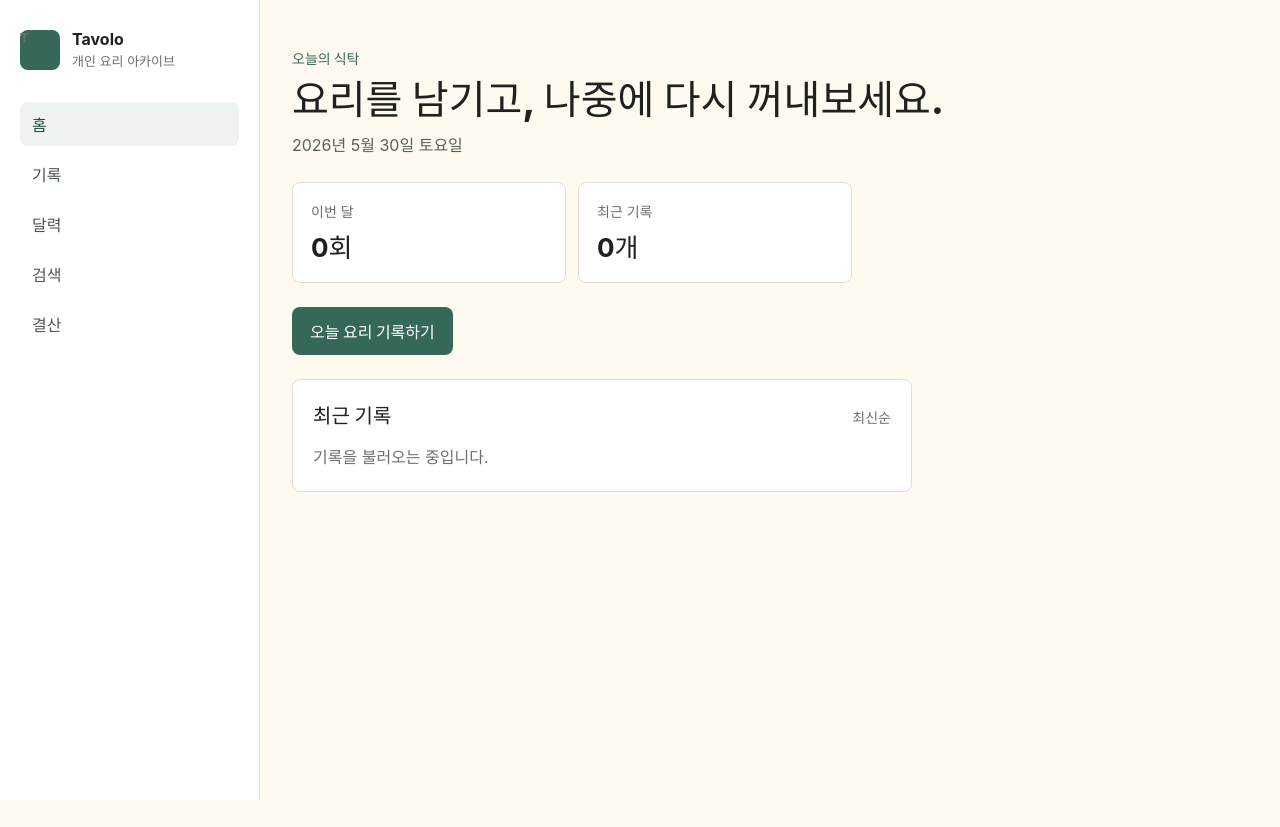
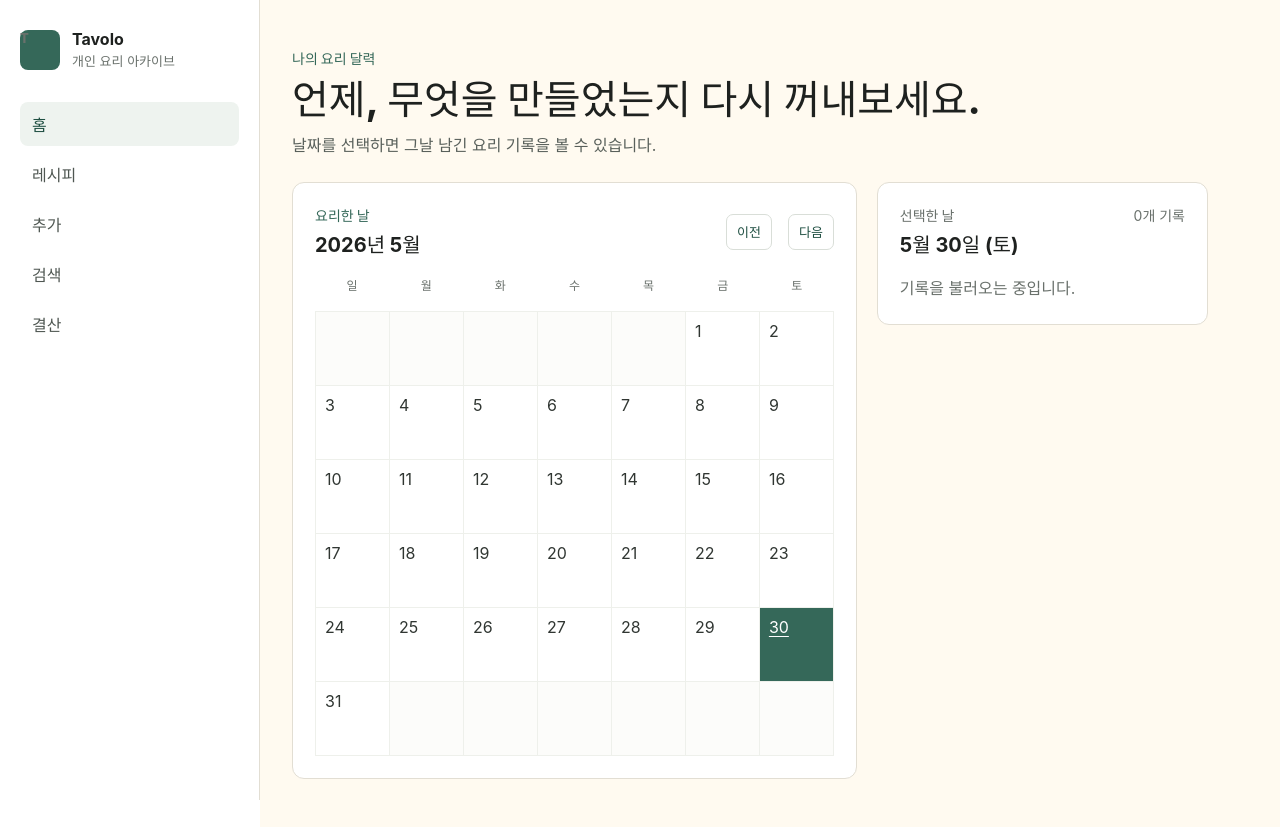
Before and after one commit to hyeonch/tavolo, a React (Vite) app: page / in a window 1280 px wide. Before the commit the page ends 800 px from the top, so only its background shows below. Built offline with nearby package versions, Linux system fonts and the light colour scheme.

Commit message:
기능: 달력 중심 홈과 레시피 탭 자리 추가

```diff
--- a/src/App.tsx
+++ b/src/App.tsx
@@ -8,12 +8,11 @@ import {
   createMediaObjectUrl,
   getMediaByIdAsync,
   listMealRecordsAsync,
-  listRecentMealRecordsAsync,
   revokeMediaObjectUrl,
 } from './db';
 import type { MealRecord } from './types/meal';
 
-type RouteKey = 'home' | 'add' | 'calendar' | 'search' | 'recap' | 'detail';
+type RouteKey = 'home' | 'recipes' | 'add' | 'search' | 'recap' | 'detail';
 
 type Route = {
   key: RouteKey;
@@ -22,8 +21,8 @@ type Route = {
 
 const routes: Route[] = [
   { key: 'home', label: '홈' },
-  { key: 'add', label: '기록' },
-  { key: 'calendar', label: '달력' },
+  { key: 'recipes', label: '레시피' },
+  { key: 'add', label: '추가' },
   { key: 'search', label: '검색' },
   { key: 'recap', label: '결산' },
 ];
@@ -33,6 +32,8 @@ type HomeMealCard = {
   thumbnailUrl: string | null;
 };
 
+const emptyMealRecords: MealRecord[] = [];
+
 function createLocalId(prefix: string) {
   if (typeof crypto.randomUUID === 'function') {
     return `${prefix}-${crypto.randomUUID()}`;
@@ -41,15 +42,44 @@ function createLocalId(prefix: string) {
   return `${prefix}-${Date.now()}-${Math.random().toString(36).slice(2)}`;
 }
 
-function getTodayLabel() {
-  return new Intl.DateTimeFormat('ko-KR', {
-    dateStyle: 'full',
-  }).format(new Date());
+function toDateKey(date: Date) {
+  return `${date.getFullYear()}-${String(date.getMonth() + 1).padStart(2, '0')}-${String(
+    date.getDate()
+  ).padStart(2, '0')}`;
 }
 
-function getCurrentMonthKey() {
-  const today = new Date();
-  return `${today.getFullYear()}-${String(today.getMonth() + 1).padStart(2, '0')}`;
+function getMonthStart(date = new Date()) {
+  return new Date(date.getFullYear(), date.getMonth(), 1);
+}
+
+function moveMonth(month: Date, offset: number) {
+  return new Date(month.getFullYear(), month.getMonth() + offset, 1);
+}
+
+function getCalendarDays(month: Date) {
+  const firstWeekday = month.getDay();
+  const totalDays = new Date(month.getFullYear(), month.getMonth() + 1, 0).getDate();
+  const totalCells = Math.ceil((firstWeekday + totalDays) / 7) * 7;
+
+  return Array.from({ length: totalCells }, (_, index) => {
+    const day = index - firstWeekday + 1;
+    return day > 0 && day <= totalDays ? day : null;
+  });
+}
+
+function formatMonthLabel(month: Date) {
+  return new Intl.DateTimeFormat('ko-KR', {
+    year: 'numeric',
+    month: 'long',
+  }).format(month);
+}
+
+function formatSelectedDateLabel(cookedAt: string) {
+  return new Intl.DateTimeFormat('ko-KR', {
+    month: 'long',
+    day: 'numeric',
+    weekday: 'short',
+  }).format(new Date(`${cookedAt}T00:00:00`));
 }
 
 function formatCookedAtLabel(cookedAt: string) {
@@ -92,30 +122,70 @@ function MealCard({
 }
 
 function HomeView({
-  onAddClick,
   onOpenRecord,
 }: {
-  onAddClick: () => void;
   onOpenRecord: (record: MealRecord) => void;
 }) {
-  const [recentMeals, setRecentMeals] = useState<HomeMealCard[]>([]);
-  const [currentMonthCount, setCurrentMonthCount] = useState(0);
+  const today = useMemo(() => new Date(), []);
+  const [month, setMonth] = useState(() => getMonthStart(today));
+  const [selectedDate, setSelectedDate] = useState(() => toDateKey(today));
+  const [records, setRecords] = useState<MealRecord[]>([]);
+  const [selectedMeals, setSelectedMeals] = useState<HomeMealCard[]>([]);
   const [loadState, setLoadState] = useState<'loading' | 'ready' | 'error'>('loading');
+  const recordsByDate = useMemo(() => {
+    const groupedRecords = new Map<string, MealRecord[]>();
+
+    records.forEach((record) => {
+      const items = groupedRecords.get(record.cookedAt) ?? [];
+      items.push(record);
+      groupedRecords.set(record.cookedAt, items);
+    });
+
+    return groupedRecords;
+  }, [records]);
+  const calendarDays = useMemo(() => getCalendarDays(month), [month]);
+  const selectedRecords = useMemo(
+    () => recordsByDate.get(selectedDate) ?? emptyMealRecords,
+    [recordsByDate, selectedDate]
+  );
+
+  useEffect(() => {
+    let isMounted = true;
+
+    async function loadHomeAsync() {
+      setLoadState('loading');
+
+      try {
+        const allRecords = await listMealRecordsAsync();
+
+        if (!isMounted) return;
+
+        setRecords(allRecords);
+        setLoadState('ready');
+      } catch (error) {
+        console.error(error);
+
+        if (isMounted) {
+          setLoadState('error');
+        }
+      }
+    }
+
+    void loadHomeAsync();
+
+    return () => {
+      isMounted = false;
+    };
+  }, []);
 
   useEffect(() => {
     let isMounted = true;
     let objectUrls: string[] = [];
 
-    async function loadHomeAsync() {
-      setLoadState('loading');
-
+    async function loadSelectedMealsAsync() {
       try {
-        const [recentRecords, allRecords] = await Promise.all([
-          listRecentMealRecordsAsync(6),
-          listMealRecordsAsync(),
-        ]);
         const mealCards = await Promise.all(
-          recentRecords.map(async (record) => {
+          selectedRecords.map(async (record) => {
             const firstMediaId = record.mediaIds[0];
             const media = firstMediaId ? await getMediaByIdAsync(firstMediaId) : null;
             const thumbnailUrl = media ? createMediaObjectUrl(media) : null;
@@ -133,71 +203,110 @@ function HomeView({
           return;
         }
 
-        const monthKey = getCurrentMonthKey();
-        setRecentMeals(mealCards);
-        setCurrentMonthCount(
-          allRecords.filter((record) => record.cookedAt.startsWith(monthKey)).length
-        );
-        setLoadState('ready');
+        setSelectedMeals(mealCards);
       } catch (error) {
         console.error(error);
 
         if (isMounted) {
-          setLoadState('error');
+          setSelectedMeals([]);
         }
       }
     }
 
-    void loadHomeAsync();
+    void loadSelectedMealsAsync();
 
     return () => {
       isMounted = false;
       objectUrls.forEach((url) => revokeMediaObjectUrl(url));
-      objectUrls = [];
     };
-  }, []);
+  }, [selectedRecords]);
+
+  function handleMonthChange(offset: number) {
+    const nextMonth = moveMonth(month, offset);
+    setMonth(nextMonth);
+    setSelectedDate(toDateKey(nextMonth));
+  }
 
   return (
     <section className="view home-view">
       <div className="section-heading">
-        <p className="eyebrow">오늘의 식탁</p>
-        <h1>요리를 남기고, 나중에 다시 꺼내보세요.</h1>
-        <p>{getTodayLabel()}</p>
+        <p className="eyebrow">나의 요리 달력</p>
+        <h1>언제, 무엇을 만들었는지 다시 꺼내보세요.</h1>
+        <p>날짜를 선택하면 그날 남긴 요리 기록을 볼 수 있습니다.</p>
       </div>
 
-      <div className="summary-grid" aria-label="요리 기록 요약">
-        <div className="summary-item">
-          <span>이번 달</span>
-          <strong>{currentMonthCount}회</strong>
+      <div className="calendar-layout">
+        <section className="calendar-panel" aria-label={`${formatMonthLabel(month)} 요리 달력`}>
+          <div className="calendar-header">
+            <div>
+              <span className="eyebrow">요리한 날</span>
+              <h2>{formatMonthLabel(month)}</h2>
             </div>
-        <div className="summary-item">
-          <span>최근 기록</span>
-          <strong>{recentMeals.length}개</strong>
+            <div className="calendar-controls">
+              <button type="button" aria-label="이전 달" onClick={() => handleMonthChange(-1)}>
+                이전
+              </button>
+              <button type="button" aria-label="다음 달" onClick={() => handleMonthChange(1)}>
+                다음
+              </button>
             </div>
           </div>
+          <div className="calendar-weekdays" aria-hidden="true">
+            {['일', '월', '화', '수', '목', '금', '토'].map((weekday) => (
+              <span key={weekday}>{weekday}</span>
+            ))}
+          </div>
+          <div className="calendar-grid">
+            {calendarDays.map((day, index) => {
+              if (!day) {
+                return <span aria-hidden="true" className="calendar-empty-day" key={`empty-${index}`} />;
+              }
 
-      <button className="primary-action" type="button" onClick={onAddClick}>
-        오늘 요리 기록하기
+              const date = new Date(month.getFullYear(), month.getMonth(), day);
+              const dateKey = toDateKey(date);
+              const count = recordsByDate.get(dateKey)?.length ?? 0;
+              const isSelected = selectedDate === dateKey;
+              const isToday = toDateKey(today) === dateKey;
+
+              return (
+                <button
+                  aria-pressed={isSelected}
+                  className={`calendar-day${count > 0 ? ' has-records' : ''}${
+                    isSelected ? ' is-selected' : ''
+                  }${isToday ? ' is-today' : ''}`}
+                  key={dateKey}
+                  type="button"
+                  onClick={() => setSelectedDate(dateKey)}
+                >
+                  <span>{day}</span>
+                  {count > 0 ? <small>{count}개</small> : null}
                 </button>
+              );
+            })}
+          </div>
+        </section>
 
-      <div className="panel">
+        <section className="selected-date-panel" aria-live="polite">
           <div className="panel-header">
-          <h2>최근 기록</h2>
-          <span>최신순</span>
+            <div>
+              <span className="eyebrow">선택한 날</span>
+              <h2>{formatSelectedDateLabel(selectedDate)}</h2>
+            </div>
+            <span>{selectedRecords.length}개 기록</span>
           </div>
           {loadState === 'loading' ? <p className="panel-state">기록을 불러오는 중입니다.</p> : null}
           {loadState === 'error' ? (
             <p className="panel-state">저장된 기록을 불러오지 못했습니다.</p>
           ) : null}
-        {loadState === 'ready' && recentMeals.length === 0 ? (
+          {loadState === 'ready' && selectedMeals.length === 0 ? (
             <div className="empty-state">
-            <strong>아직 저장된 요리가 없습니다.</strong>
-            <p>첫 요리를 기록하면 이곳에 최근 기록이 쌓입니다.</p>
+              <strong>이날은 남긴 요리 기록이 없습니다.</strong>
+              <p>새 기록은 하단의 추가 탭에서 남길 수 있습니다.</p>
             </div>
           ) : null}
-        {recentMeals.length > 0 ? (
+          {selectedMeals.length > 0 ? (
             <ul className="meal-list">
-            {recentMeals.map((mealCard) => (
+              {selectedMeals.map((mealCard) => (
                 <MealCard
                   key={mealCard.record.id}
                   mealCard={mealCard}
@@ -206,6 +315,7 @@ function HomeView({
               ))}
             </ul>
           ) : null}
+        </section>
       </div>
     </section>
   );
@@ -435,7 +545,6 @@ export function App() {
 
         {activeRoute === 'home' && (
           <HomeView
-            onAddClick={() => setActiveRoute('add')}
             onOpenRecord={(record) => {
               setSelectedRecord(record);
               setActiveRoute('detail');
@@ -458,11 +567,11 @@ export function App() {
             }}
           />
         )}
-        {activeRoute === 'calendar' && (
+        {activeRoute === 'recipes' && (
           <PlaceholderView
-            eyebrow="달력"
-            title="월별 요리 기록을 볼 준비"
-            copy="날짜별 기록 조회와 대표 사진 표시는 Phase 2에서 연결합니다."
+            eyebrow="레시피 스크랩"
+            title="나중에 만들 레시피를 모아두세요."
+            copy="외부 레시피 링크 저장과 기록 시작 흐름은 다음 단계에서 연결합니다."
           />
         )}
         {activeRoute === 'search' && (
--- a/src/styles.css
+++ b/src/styles.css
@@ -202,6 +202,131 @@ h2 {
   border-radius: 8px;
   background: #ffffff;
   padding: 20px;
+}
+
+.calendar-layout {
+  display: grid;
+  grid-template-columns: minmax(0, 1.45fr) minmax(300px, 0.85fr);
+  align-items: start;
+  gap: 20px;
+  max-width: 980px;
+}
+
+.calendar-panel,
+.selected-date-panel {
+  display: grid;
+  gap: 18px;
+  border: 1px solid #e2ded3;
+  border-radius: 12px;
+  background: #ffffff;
+  padding: 22px;
+}
+
+.calendar-header,
+.calendar-controls {
+  display: flex;
+  align-items: center;
+  justify-content: space-between;
+  gap: 16px;
+}
+
+.calendar-header h2,
+.selected-date-panel h2 {
+  margin-top: 4px;
+}
+
+.calendar-controls button {
+  min-height: 36px;
+  border: 1px solid #d9ded8;
+  border-radius: 7px;
+  background: #ffffff;
+  color: #1f4f42;
+  font-size: 13px;
+  font-weight: 800;
+  padding: 0 10px;
+}
+
+.calendar-controls button:hover {
+  background: #eef3ef;
+}
+
+.calendar-weekdays,
+.calendar-grid {
+  display: grid;
+  grid-template-columns: repeat(7, minmax(0, 1fr));
+}
+
+.calendar-weekdays {
+  color: #6a716c;
+  font-size: 12px;
+  font-weight: 800;
+  text-align: center;
+}
+
+.calendar-grid {
+  overflow: hidden;
+  border-top: 1px solid #eef0eb;
+  border-left: 1px solid #eef0eb;
+}
+
+.calendar-day,
+.calendar-empty-day {
+  min-height: 74px;
+  border: 0;
+  border-right: 1px solid #eef0eb;
+  border-bottom: 1px solid #eef0eb;
+}
+
+.calendar-empty-day {
+  background: #fcfcfa;
+}
+
+.calendar-day {
+  display: flex;
+  flex-direction: column;
+  align-items: flex-start;
+  justify-content: space-between;
+  background: #ffffff;
+  color: #303632;
+  padding: 9px;
+  text-align: left;
+}
+
+.calendar-day:hover {
+  background: #f7faf7;
+}
+
+.calendar-day small {
+  border-radius: 999px;
+  background: #eef3ef;
+  color: #1f4f42;
+  font-size: 11px;
+  font-weight: 800;
+  padding: 3px 6px;
+}
+
+.calendar-day.has-records > span {
+  color: #1f4f42;
+  font-weight: 900;
+}
+
+.calendar-day.is-today > span {
+  text-decoration: underline;
+  text-underline-offset: 3px;
+}
+
+.calendar-day.is-selected {
+  background: #356859;
+  color: #ffffff;
+}
+
+.calendar-day.is-selected small {
+  background: #ffffff;
+  color: #1f4f42;
+}
+
+.calendar-day.is-selected > span {
+  color: #ffffff;
 }
 
 .panel-header {
@@ -435,6 +560,29 @@ h2 {
     grid-template-columns: 1fr;
   }
 
+  .calendar-layout {
+    grid-template-columns: 1fr;
+  }
+
+  .calendar-panel,
+  .selected-date-panel {
+    padding: 18px;
+  }
+
+  .calendar-day,
+  .calendar-empty-day {
+    min-height: 58px;
+  }
+
+  .calendar-day {
+    padding: 7px 5px;
+  }
+
+  .calendar-day small {
+    font-size: 10px;
+    padding: 2px 4px;
+  }
+
   .primary-action {
     width: 100%;
   }
```
Lines whose indentation alone changed are shown as unchanged.
